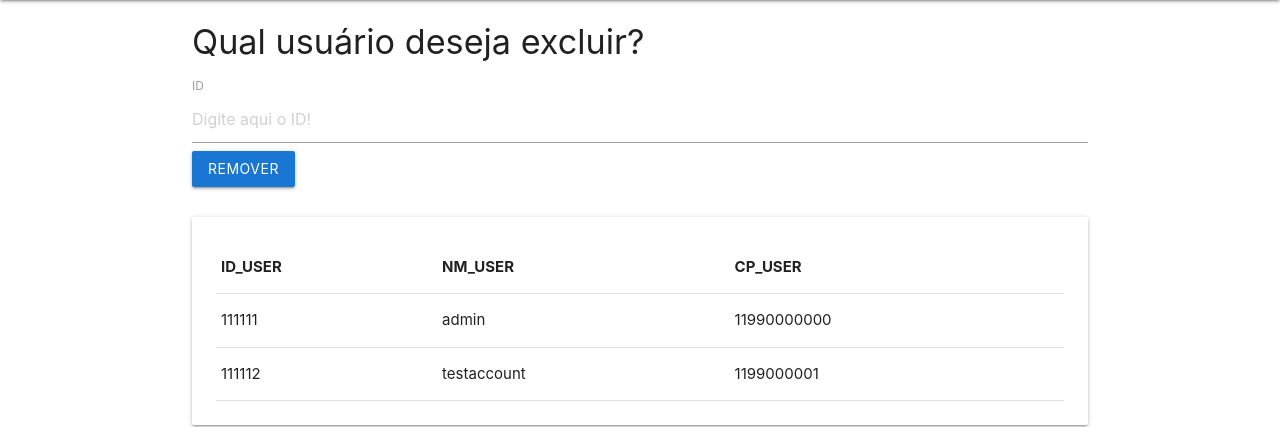
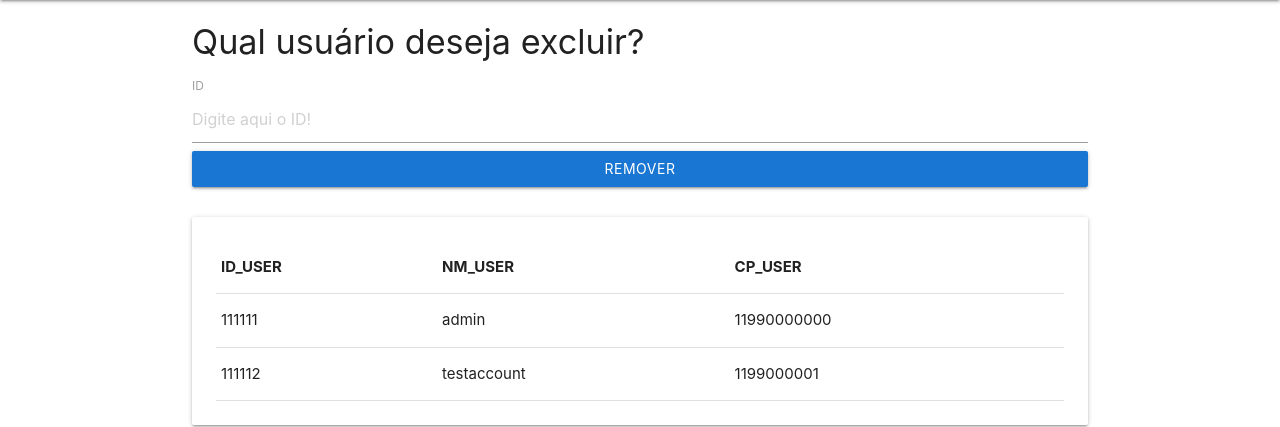
Before and after one commit to theMyntt/basicT, a PHP site: page /painel/rmUser/ in a window 1280 px wide. Shown: the part 64-491 px from the top of the page. Run offline with PHP 8.4, Linux system fonts and the light colour scheme; data comes from the database, SQL or seed files in the repository.

Commit message:
fix: erros de digitação

```diff
--- a/painel/cadUser/index.html
+++ b/painel/cadUser/index.html
@@ -39,7 +39,7 @@
 						<label>Nome <input type="text" name="name" minlength="6" placeholder="Digite o nome do usuário a ser cadastrado" required> </label> <br />
 						<label>Senha <input type="password" name="pass" minlength="8" placeholder="Digite a senha do usuário a ser cadastrado" required> </label> <br />
 						<label>Telefone <input type="text" name="cp" minlength="8" placeholder="Digite o telefone do usuário a ser cadastrado" required> </label> <br />
-						<label>Cadastrar <input type="submit" class="btn waves-effect waves-light blue darken-2" value="Entrar" style="width:100%" /> </label>
+						<label>Cadastrar <input type="submit" class="btn waves-effect waves-light blue darken-2" value="Cadastrar" style="width:100%" /> </label>
 					</div>
 				</div>
 			</form>
--- a/painel/rmUser/index.php
+++ b/painel/rmUser/index.php
@@ -49,7 +49,7 @@ $db = new PDO("sqlite:$caminhoAbsoluto");
             <form action="process.php" method="post" style="margin-bottom: 30px">
                 <h4>Qual usuário deseja excluir?</h4>
                 <label> ID <input type="text" name="id" placeholder="Digite aqui o ID!" /> </label>
-                <input type="submit" class="btn blue darken-2" value="remover">
+                <input type="submit" class="btn blue darken-2" value="remover" style="width: 100%">
             </form>
             <div class="card-panel">
             <?php
```
